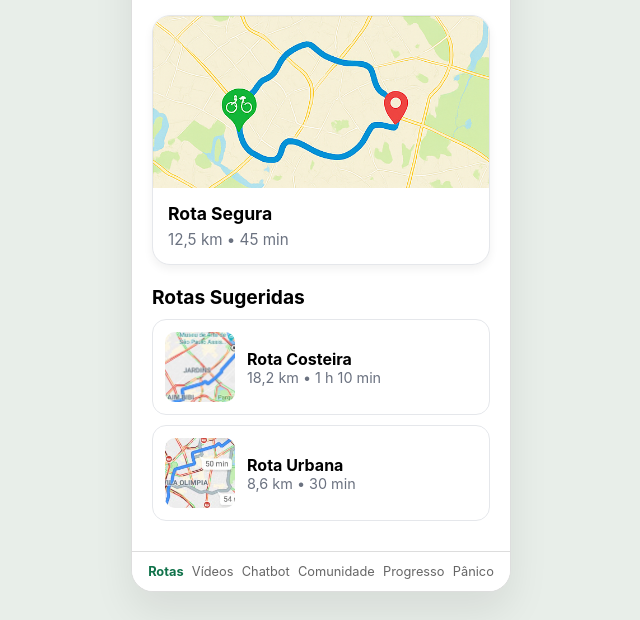
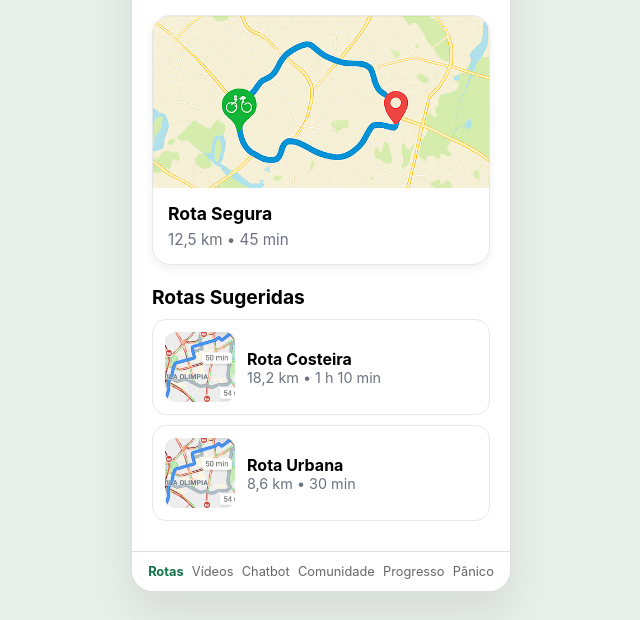
Before and after one commit to yaamoud/SENAC-GTI-ANALISE-SISTEMA-2025-2-GRUPO11, a plain HTML site: page rotas.html in a window 1280 px wide. Shown: the part 180-800 px from the top of the page, without its empty margins (319-959 px from the left). Drawn offline with Linux system fonts and the light colour scheme.

```diff
--- a/rotas.html
+++ b/rotas.html
@@ -179,7 +179,7 @@
 
     <!-- ROTA 1 -->
     <div class="suggest">
-      <img src="assets/rota2.png" alt="">
+      <img src="assets/rota3.png" alt="">
       <div class="s-details">
         <div class="s-title">Rota Costeira</div>
         <div class="s-sub">18,2 km • 1 h 10 min</div>
```
